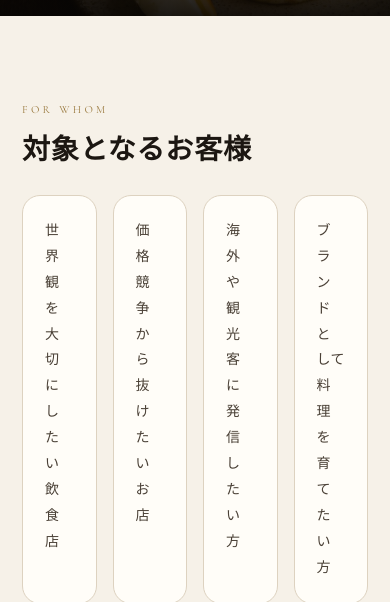
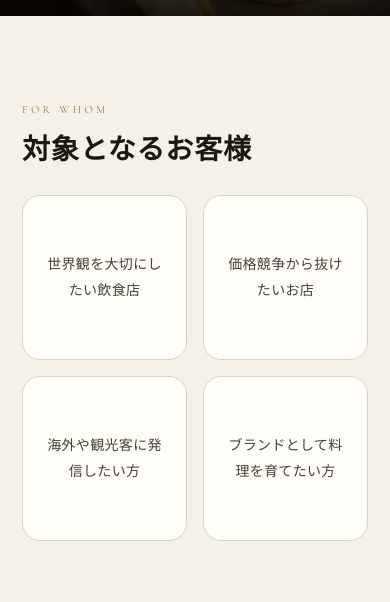
Before and after one commit to syukoc/syukoc-net, a plain HTML site: page services/index.html in a window 390 px wide. Shown: the part 260-862 px from the top of the page. Drawn offline with nearby package versions, Linux system fonts and the light colour scheme; a web font is replaced by a local one.

Commit message:
Fix target-customer section on mobile: square tiles, 2x2 grid

```diff
--- a/assets/style.css
+++ b/assets/style.css
@@ -151,6 +151,9 @@ button,[role="button"]{min-height:44px}
 .use{border:1px solid var(--line);background:var(--surface);border-radius:18px;padding:22px}
 .use h3{margin:0 0 8px;font-family:"Zen Old Mincho",serif;font-size:19px}
 .use p{margin:0;color:var(--ink-2);font-size:14px}
+.audience-grid{display:grid;grid-template-columns:repeat(4,1fr);gap:16px;margin-top:28px}
+.audience-grid .use{display:flex;align-items:center;justify-content:center;text-align:center;aspect-ratio:1/1}
+@media(max-width:820px){ .audience-grid{grid-template-columns:1fr 1fr} }
 
 /* Price */
 .price-layout{display:grid;grid-template-columns:1.15fr .85fr;gap:22px;align-items:start;margin-top:28px}
--- a/services/index.html
+++ b/services/index.html
@@ -33,7 +33,7 @@
     <section class="section">
       <div class="label">For Whom</div>
       <h2 class="h2">対象となるお客様</h2>
-      <div class="cols2" style="grid-template-columns:repeat(4,1fr)">
+      <div class="audience-grid">
         <article class="use"><p>世界観を大切にしたい飲食店</p></article>
         <article class="use"><p>価格競争から抜けたいお店</p></article>
         <article class="use"><p>海外や観光客に発信したい方</p></article>
```
